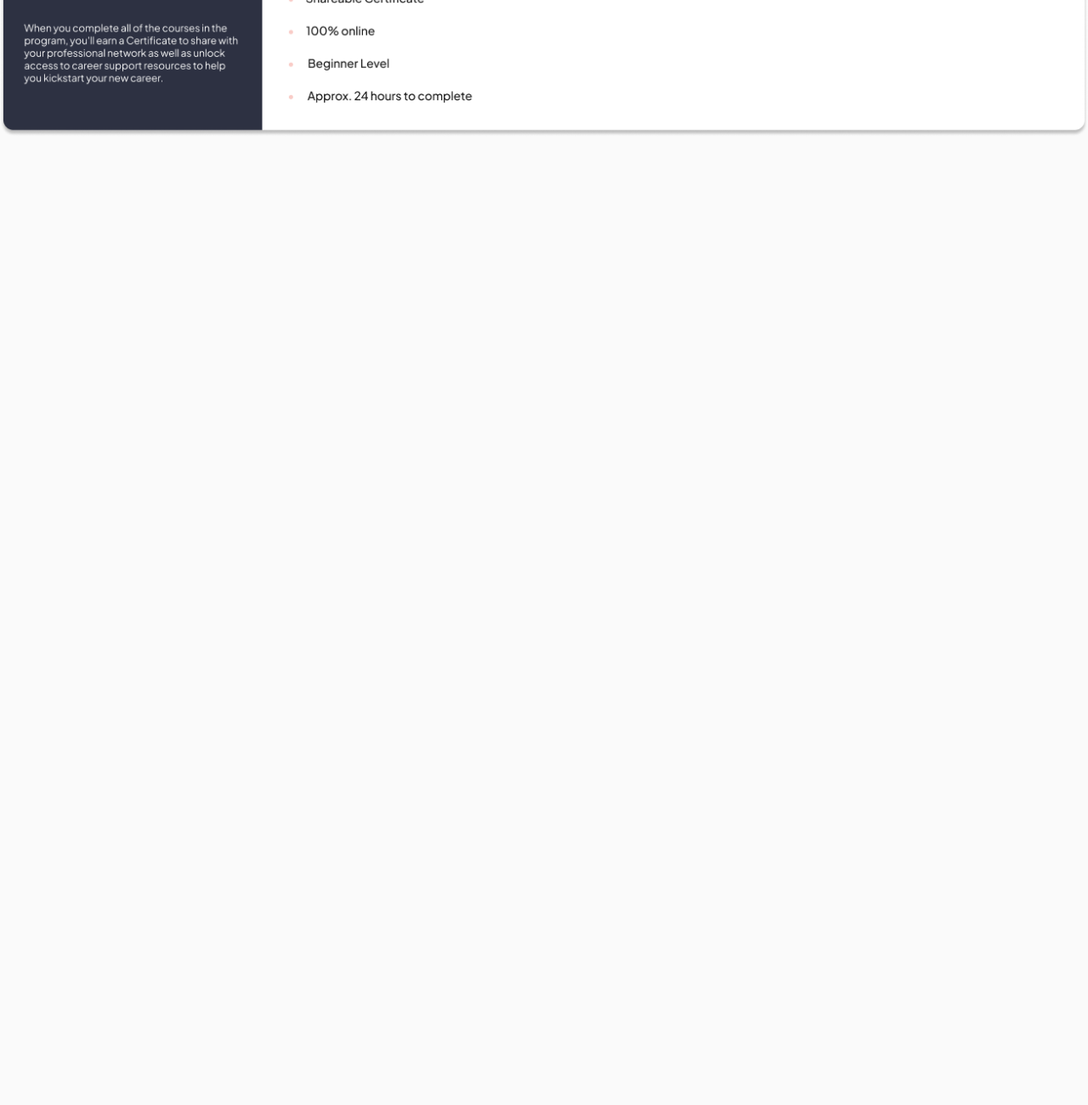
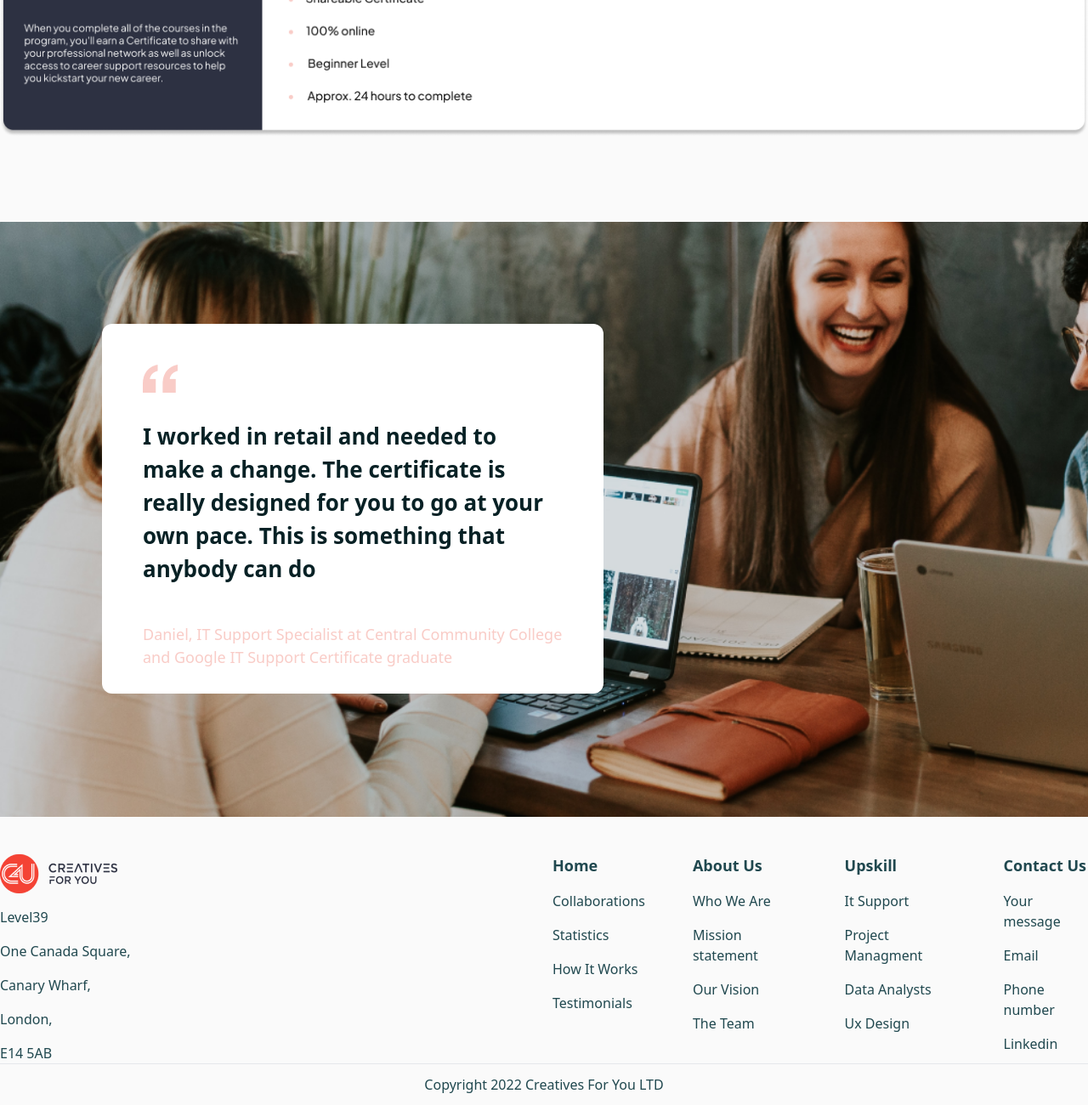
Before and after one commit to abdullah-al-junayed/tailwind-assignment-new, a website built with Vite: page index.html in a window 1280 px wide. Shown: the part 8643-9943 px from the top of the page at 85% size. Before the commit the page ends 8804 px from the top, so only its background shows below. Built offline with nearby package versions, Linux system fonts and the light colour scheme.

Commit message:
footer section added

```diff
--- a/index.html
+++ b/index.html
@@ -181,14 +181,14 @@
 
   <!-- course1 -->
 
-  <section class="container mx-auto mt-[50px] md:mt-[150px]">
+  <section class="container mx-auto mt-[50px] md:mt-[150px] hover:scale-105 hover:transition-all cursor-pointer">
     <img class="w-full " src="images/g1.png" alt="">
   </section>
 
   <img class="container mx-auto" src="images/Connector Vector (1).png" alt="">
    <!-- course2 -->
 
-   <section class="container mx-auto ">
+   <section class="container mx-auto hover:scale-105 hover:transition-all cursor-pointer">
     <img class="w-full " src="images/g2.png" alt="">
   </section>
 
@@ -196,7 +196,7 @@
 
   <!-- course3-->
 
-  <section class="container mx-auto ">
+  <section class="container mx-auto hover:scale-105 hover:transition-all cursor-pointer">
     <img class="w-full " src="images/g3.png" alt="">
   </section>
 
@@ -204,7 +204,7 @@
 
   <!-- course4-->
 
-  <section class="container mx-auto ">
+  <section class="container mx-auto hover:scale-105 hover:transition-all cursor-pointer">
     <img class="w-full " src="images/g4.png" alt="">
   </section>
 
@@ -212,8 +212,73 @@
 
   <!-- course5-->
 
-  <section class="container mx-auto ">
+  <section class="container mx-auto hover:scale-105 hover:transition-all cursor-pointer">
     <img class="w-full " src="images/g5.png" alt="">
+  </section>
+
+  <!-- footer section -->
+
+  <section>
+    <div class="bg-[url(/images/footer.png)] bg-no-repeat bg-cover w-full h-96 mt-[100px] lg:h-[700px] relative">
+        <div class="lg:m-[120px] m-[20px] bg-white lg:w-[590px] lg:p-12 p-3 rounded-[12px] absolute lg:h-[435px] h-[300px] w-[320px] ">
+        <img src="images/“.png" alt="">
+        <p class="lg:text-[26px] text-[16px] text-[#072125] font-semibold mt-8">I worked in retail and needed to make a change. The certificate is really designed for you to go at your own pace. This is something that anybody can do</p>
+        <p class="lg:text-[18px] text-[14px] text-[#F9CCC7] lg:mt-11 mt-5">Daniel, IT Support Specialist at Central Community College and Google IT Support Certificate graduate</p>
+
+    </div></div>
+
+    <div class="container mx-auto mt-8 flex justify-between gap-5 grid grid-cols-12">
+        <div class="col-span-12 lg:col-span-6">
+            <ul class="flex flex-col gap-1 items-center lg:items-start text-[20px] lg:text-[16px]">
+                <li class="text-[#20484F] font-medium mt-3 "><img src="images/c4u full logo_2022 1.png" alt=""></li>
+                <li class="text-[#20484F] font-medium mt-3 hover:scale-105 cursor-pointer transition-all">Level39</li>
+                <li class="text-[#20484F] font-medium mt-3 hover:scale-105 cursor-pointer transition-all">One Canada Square,</li>
+                <li class="text-[#20484F] font-medium mt-3 hover:scale-105 cursor-pointer transition-all">Canary Wharf,</li>
+                <li class="text-[#20484F] font-medium mt-3 hover:scale-105 cursor-pointer transition-all">London,</li>
+                <li class="text-[#20484F] font-medium mt-3 hover:scale-105 cursor-pointer transition-all">E14 5AB</li>
+            </ul>
+        </div>
+
+
+        <div class="flex lg:gap-14 gap-4 sm:gap-16 col-span-12 lg:col-span-6 ">
+            <ul class="flex flex-col gap-1">
+                <li class="text-[#20484F] font-bold mt-3 text-[18px] ">Home</li>
+                <li class="text-[#20484F] font-medium mt-3 hover:scale-105 cursor-pointer transition-all">Collaborations</li>
+                <li class="text-[#20484F] font-medium mt-3 hover:scale-105 cursor-pointer transition-all">Statistics</li>
+                <li class="text-[#20484F] font-medium mt-3 hover:scale-105 cursor-pointer transition-all">How It Works </li>
+                <li class="text-[#20484F] font-medium mt-3 hover:scale-105 cursor-pointer transition-all">Testimonials </li>
+            </ul>
+            <ul class="flex flex-col gap-1">
+                <li class="text-[#20484F] font-bold mt-3 text-[18px] ">About Us</li>
+                <li class="text-[#20484F] font-medium mt-3 hover:scale-105 cursor-pointer transition-all">Who We Are</li>
+                <li class="text-[#20484F] font-medium mt-3 hover:scale-105 cursor-pointer transition-all">Mission statement </li>
+                <li class="text-[#20484F] font-medium mt-3 hover:scale-105 cursor-pointer transition-all">Our Vision  </li>
+                <li class="text-[#20484F] font-medium mt-3 hover:scale-105 cursor-pointer transition-all">The  Team  </li>
+            </ul>
+            <ul class="flex flex-col gap-1">
+                <li class="text-[#20484F] font-bold mt-3 text-[18px] ">Upskill</li>
+                <li class="text-[#20484F] font-medium mt-3 hover:scale-105 cursor-pointer transition-all">It Support </li>
+                <li class="text-[#20484F] font-medium mt-3 hover:scale-105 cursor-pointer transition-all">Project Managment </li>
+                <li class="text-[#20484F] font-medium mt-3 hover:scale-105 cursor-pointer transition-all">Data Analysts </li>
+                <li class="text-[#20484F] font-medium mt-3 hover:scale-105 cursor-pointer transition-all">Ux Design </li>
+            </ul>
+            <ul class="flex flex-col gap-1">
+                <li class="text-[#20484F] text-[18px] font-bold mt-3 ">Contact Us </li>
+                <li class="text-[#20484F] font-medium mt-3 hover:scale-105 cursor-pointer transition-all">Your message </li>
+                <li class="text-[#20484F] font-medium mt-3 hover:scale-105 cursor-pointer transition-all">Email  </li>
+                <li class="text-[#20484F] font-medium mt-3 hover:scale-105 cursor-pointer transition-all">Phone number  </li>
+                <li class="text-[#20484F] font-medium mt-3 hover:scale-105 cursor-pointer transition-all">Linkedin  </li>
+            </ul>
+
+
+
+        </div>
+
+
+    </div>
+    <div class="border-t text-center tex-[14px] text-[#20484F]">
+        <p class="py-3 font-medium">Copyright 2022 Creatives For You LTD</p>
+    </div>
   </section>
 </body>
 </html>
```
Also changed, not shown: images/footer.png (renamed from images/brooke-cagle-g1Kr4Ozfoac-unsplash 2.png).
